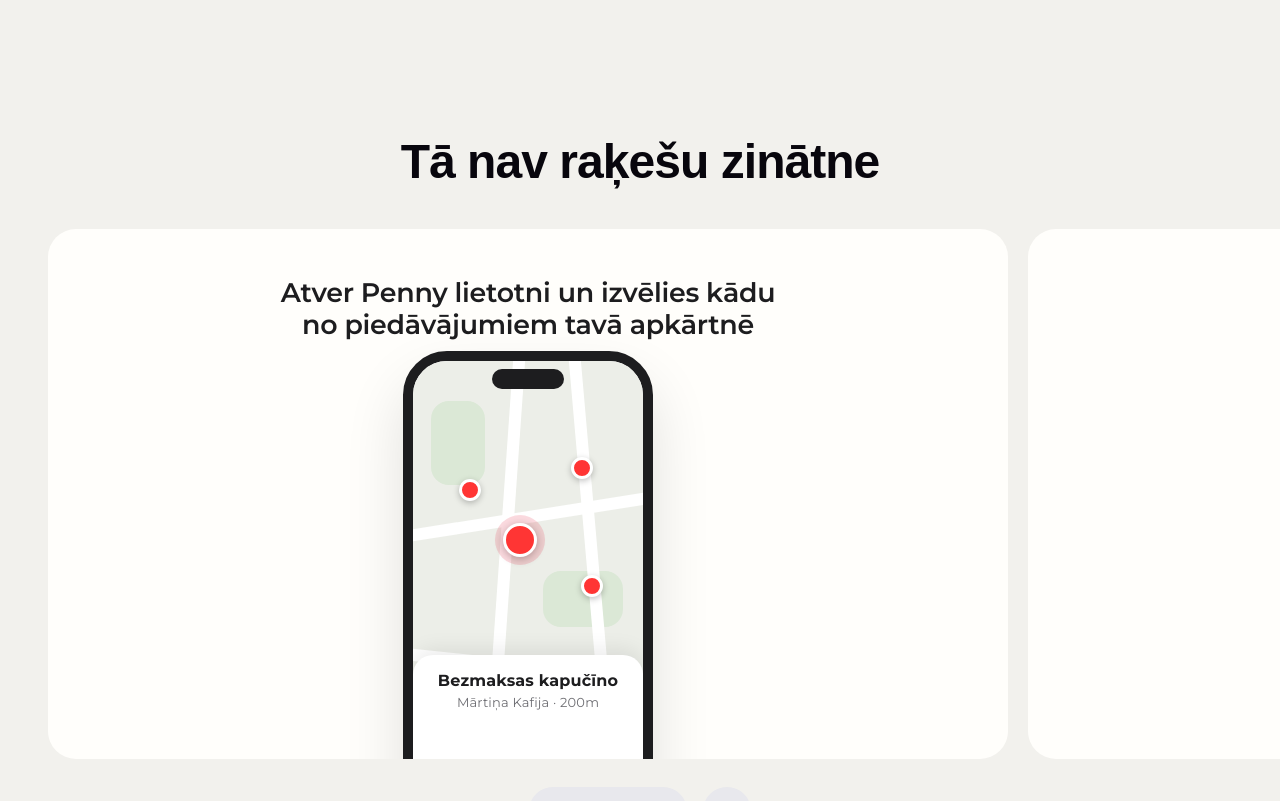
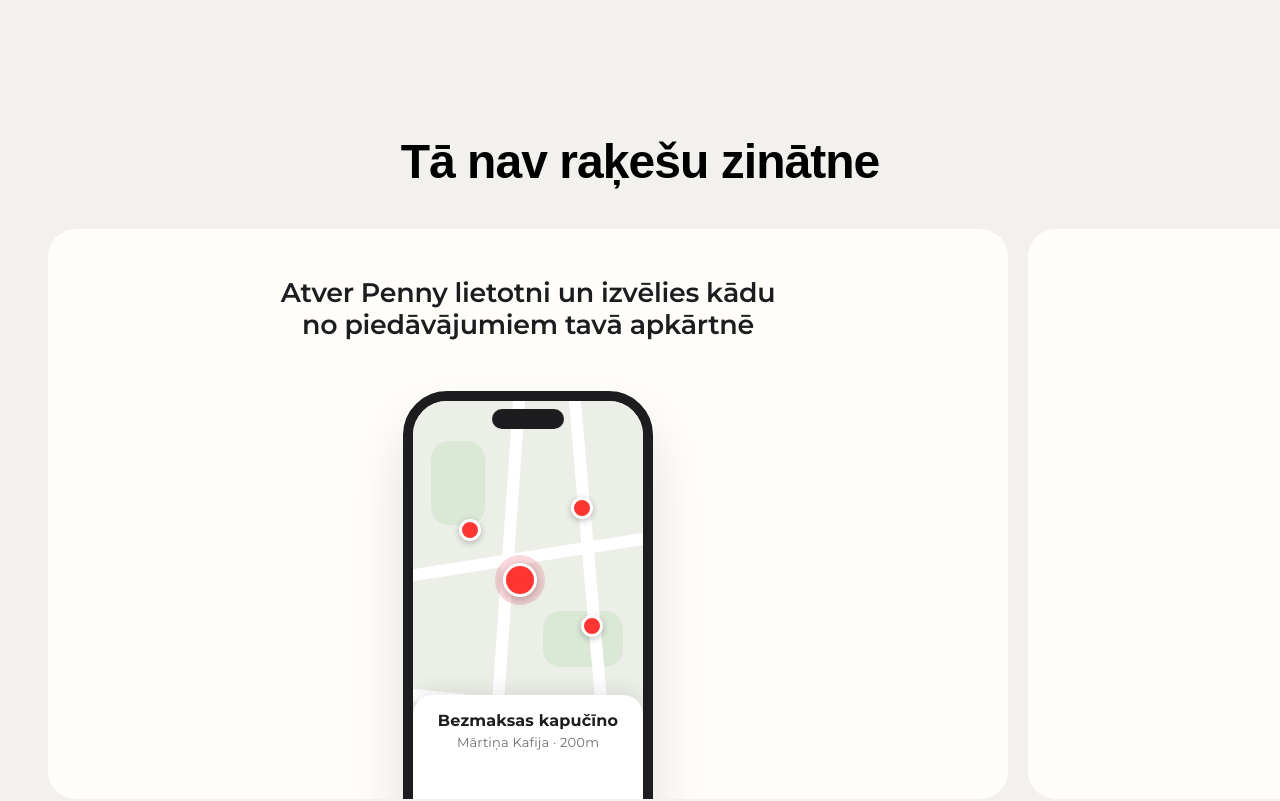
Before and after one commit to madzxla/penny-main-site-test, a React (Vite) app: page / in a window 1280 px wide. Shown: the part 4060-4861 px from the top of the page. Built offline with nearby package versions, Linux system fonts and the light colour scheme; a web font is replaced by a local one.

Commit message:
style: update cs-heading color and adjust cs-card height

```diff
--- a/src/components/Home.css
+++ b/src/components/Home.css
@@ -636,6 +636,7 @@
 .cs-heading {
   margin: 0 0 40px;
   font-family: var(--font-heading);
+  color:#000000;
   padding: 0 var(--cs-gutter);
   font-size: clamp(42px, 4vw, 48px);
   line-height: 1.1;
@@ -667,7 +668,7 @@
 
 .cs-card {
   flex: 0 0 var(--cs-card-w);
-  height: 530px;
+  height: 570px;
   display: flex;
   flex-direction: column;
   align-items: center;
```
